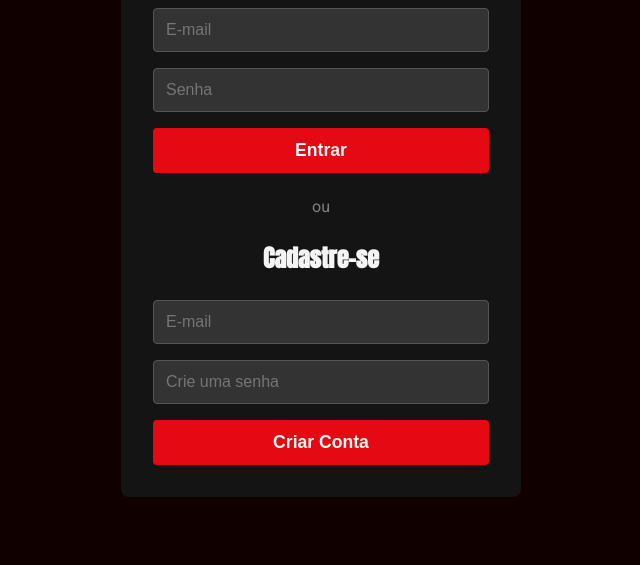
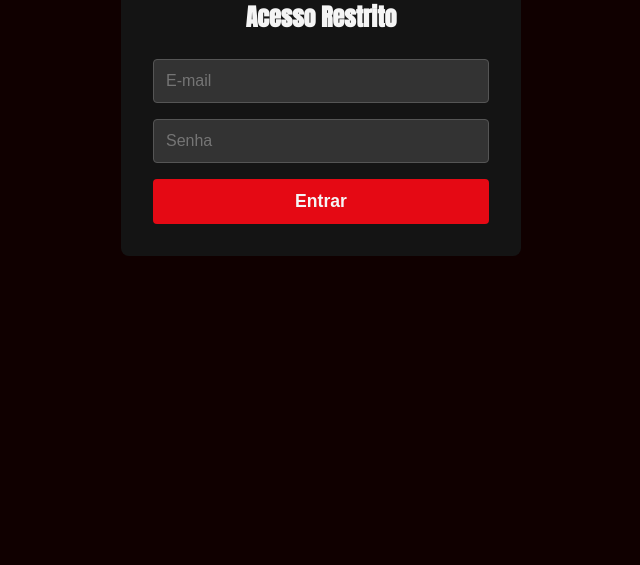
Before and after one commit to matheustalani/Fear-Trade, a plain HTML site: page index.html in a window 1280 px wide. Shown: the part 424-989 px from the top of the page, without its empty margins (319-959 px from the left). After the commit the page ends 800 px from the top, so only its background shows below. Drawn offline with nearby package versions, Linux system fonts and the light colour scheme.

Commit message:
Update index.html

```diff
--- a/index.html
+++ b/index.html
@@ -20,19 +20,10 @@
         <main id="auth-section">
             <div class="form-container">
                 <form id="login-form">
-                    <h2>Login</h2>
+                    <h2>Acesso Restrito</h2>
                     <input type="email" id="login-email" placeholder="E-mail" required>
                     <input type="password" id="login-password" placeholder="Senha" required>
                     <button type="submit">Entrar</button>
-                </form>
-
-                <div class="divider">ou</div>
-
-                <form id="signup-form">
-                    <h2>Cadastre-se</h2>
-                    <input type="email" id="signup-email" placeholder="E-mail" required>
-                    <input type="password" id="signup-password" placeholder="Crie uma senha" required>
-                    <button type="submit">Criar Conta</button>
                 </form>
             </div>
             <p id="auth-message"></p>
```
